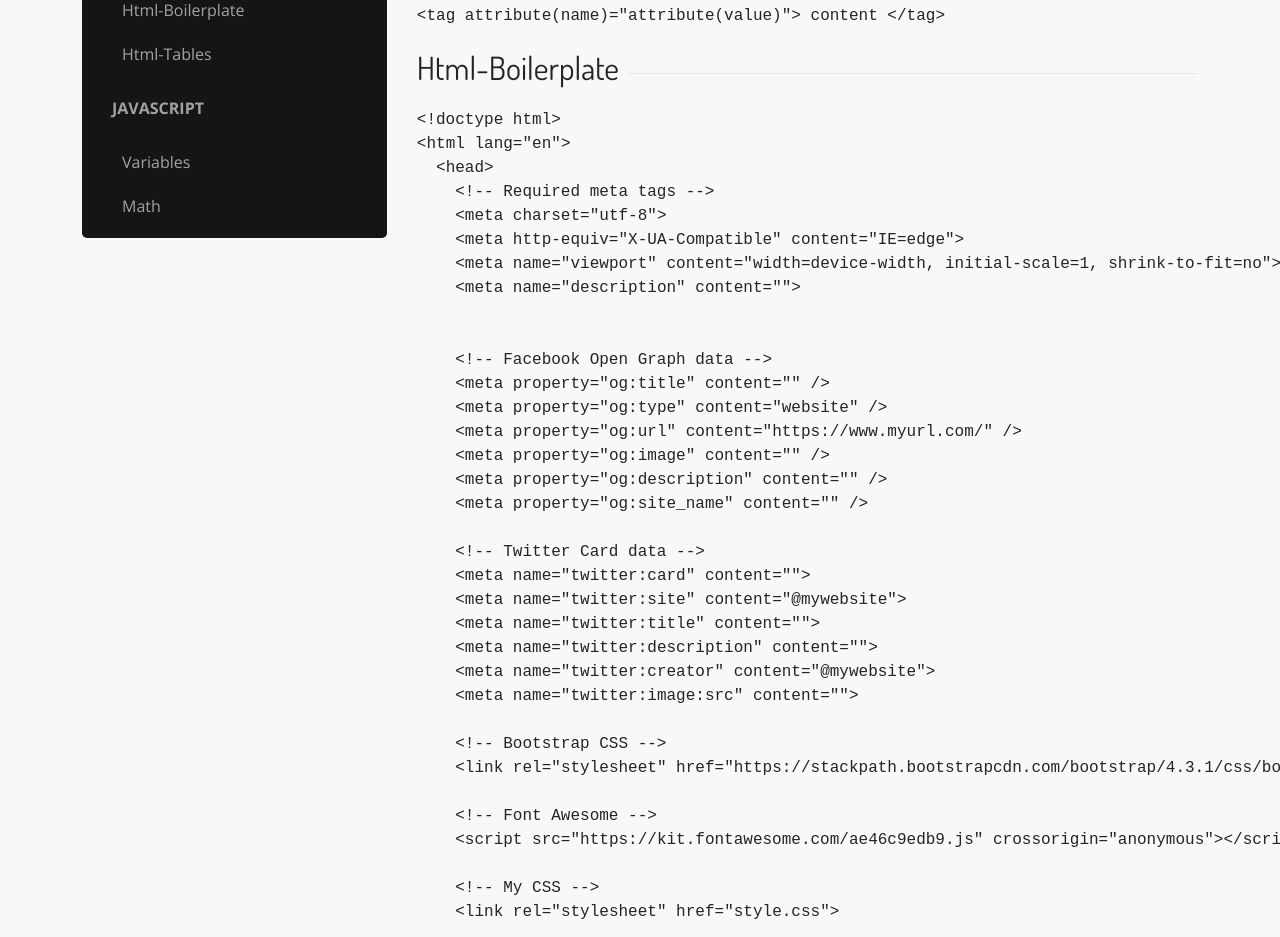
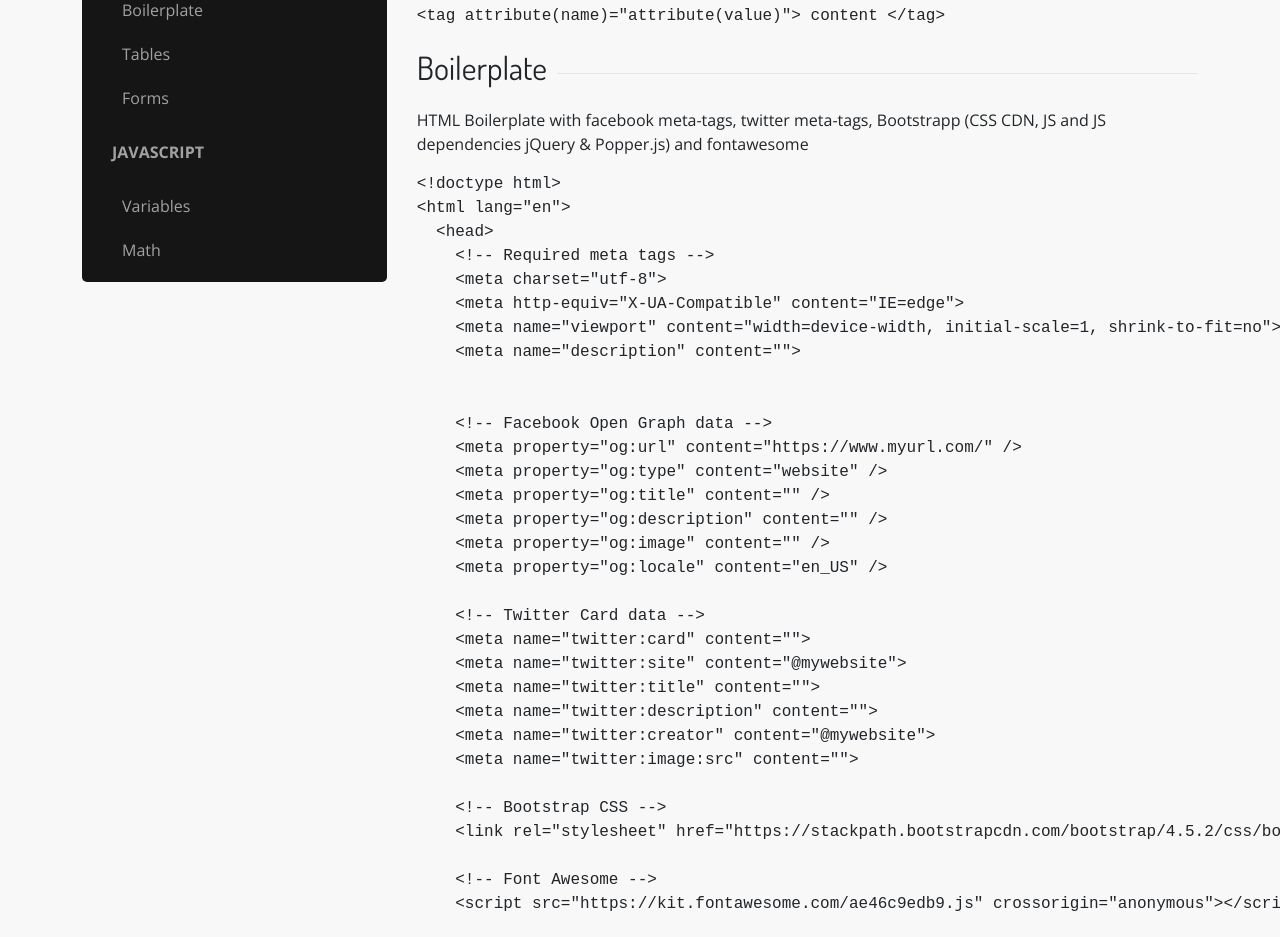
Before and after one commit to renodor/react-cheatsheet, a React app: page /html in a window 1280 px wide. Shown: the part 160-1097 px from the top of the page. Built offline with nearby package versions, Linux system fonts and the light colour scheme.

Commit message:
Add inline code component and continue HTML content

```diff
--- a/assets/stylesheets/application.scss
+++ b/assets/stylesheets/application.scss
@@ -58,3 +58,9 @@ div.code-toolbar > .toolbar {
     }
   }
 }
+
+.inline-code {
+  color: #D75139;
+  font-weight: 600;
+  font-style: italic;
+}
--- /dev/null
+++ b/src/components/inline_code.jsx
@@ -0,0 +1,4 @@
+/* eslint-disable arrow-body-style */
+import React from 'react';
+
+export const InlineCode = ({ code }) => <span className="inline-code">{code}</span>;
--- a/src/components/prism_code.jsx
+++ b/src/components/prism_code.jsx
@@ -1,7 +1,7 @@
 import React, { Component } from 'react';
 import Prism from 'prismjs';
 
-export class PrismCode extends Component {
+class PrismCode extends Component {
   componentDidMount() {
     Prism.highlightAll();
   }
@@ -9,13 +9,11 @@ export class PrismCode extends Component {
   render() {
     const { code, plugins, language } = this.props;
     return (
-      <div>
-        <pre className={!plugins ? '' : plugins.join(' ')}>
-          <code className={`language-${language}`}>
-            {code.trim()}
-          </code>
-        </pre>
-      </div>
+      <pre className={!plugins ? '' : plugins.join(' ')}>
+        <code className={`language-${language}`}>
+          {code.trim()}
+        </code>
+      </pre>
     );
   }
 }
--- a/src/components/sections_content/html.jsx
+++ b/src/components/sections_content/html.jsx
@@ -1,5 +1,8 @@
+/* eslint-disable max-len, react/jsx-one-expression-per-line */
+
 import React from 'react';
 import PrismCode from '../prism_code';
+import { InlineCode as Ic } from '../inline_code';
 
 const language = 'markup';
 
@@ -18,12 +21,12 @@ const code = {
 
 
     <!-- Facebook Open Graph data -->
+    <meta property="og:url" content="https://www.myurl.com/" />
+    <meta property="og:type" content="website" />
     <meta property="og:title" content="" />
-    <meta property="og:type" content="website" />
-    <meta property="og:url" content="https://www.myurl.com/" />
+    <meta property="og:description" content="" />
     <meta property="og:image" content="" />
-    <meta property="og:description" content="" />
-    <meta property="og:site_name" content="" />
+    <meta property="og:locale" content="en_US" />
 
     <!-- Twitter Card data -->
     <meta name="twitter:card" content="">
@@ -34,7 +37,7 @@ const code = {
     <meta name="twitter:image:src" content="">
 
     <!-- Bootstrap CSS -->
-    <link rel="stylesheet" href="https://stackpath.bootstrapcdn.com/bootstrap/4.3.1/css/bootstrap.min.css" integrity="sha384-ggOyR0iXCbMQv3Xipma34MD+dH/1fQ784/j6cY/iJTQUOhcWr7x9JvoRxT2MZw1T" crossorigin="anonymous">
+    <link rel="stylesheet" href="https://stackpath.bootstrapcdn.com/bootstrap/4.5.2/css/bootstrap.min.css" integrity="sha384-ggOyR0iXCbMQv3Xipma34MD+dH/1fQ784/j6cY/iJTQUOhcWr7x9JvoRxT2MZw1T" crossorigin="anonymous">
 
     <!-- Font Awesome -->
     <script src="https://kit.fontawesome.com/ae46c9edb9.js" crossorigin="anonymous"></script>
@@ -47,10 +50,9 @@ const code = {
   <body>
     <h1>Hello, world!</h1>
 
-    <!-- jQuery first, then Popper.js, then Bootstrap JS -->
-    <script src="https://code.jquery.com/jquery-3.3.1.slim.min.js" integrity="sha384-q8i/X+965DzO0rT7abK41JStQIAqVgRVzpbzo5smXKp4YfRvH+8abtTE1Pi6jizo" crossorigin="anonymous"></script>
-    <script src="https://cdnjs.cloudflare.com/ajax/libs/popper.js/1.14.7/umd/popper.min.js" integrity="sha384-UO2eT0CpHqdSJQ6hJty5KVphtPhzWj9WO1clHTMGa3JDZwrnQq4sF86dIHNDz0W1" crossorigin="anonymous"></script>
-    <script src="https://stackpath.bootstrapcdn.com/bootstrap/4.3.1/js/bootstrap.min.js" integrity="sha384-JjSmVgyd0p3pXB1rRibZUAYoIIy6OrQ6VrjIEaFf/nJGzIxFDsf4x0xIM+B07jRM" crossorigin="anonymous"></script>
+    <!-- jQuery first, then Bootstrap JS -->
+    <script src="https://code.jquery.com/jquery-3.5.1.slim.min.js" integrity="sha256-4+XzXVhsDmqanXGHaHvgh1gMQKX40OUvDEBTu8JcmNs=" crossorigin="anonymous"></script>
+    <script src="https://stackpath.bootstrapcdn.com/bootstrap/4.5.2/js/bootstrap.bundle.min.js" integrity="sha384-JjSmVgyd0p3pXB1rRibZUAYoIIy6OrQ6VrjIEaFf/nJGzIxFDsf4x0xIM+B07jRM" crossorigin="anonymous"></script>
   </body>
 </html>`,
 
@@ -81,17 +83,28 @@ const Html = (props) => {
   switch (props.subSectionName) {
     case 'naming': {
       return (
-        <PrismCode code={code.naming} language={language} />
+        <div><PrismCode code={code.naming} language={language} /></div>
       );
     }
-    case 'html-boilerplate': {
+    case 'boilerplate': {
       return (
-        <PrismCode code={code.boilerplate} language={language} />
+        <div>
+          <p>HTML Boilerplate with facebook meta-tags, twitter meta-tags, Bootstrapp (CSS CDN, JS and JS dependencies jQuery & Popper.js) and fontawesome</p>
+          <PrismCode code={code.boilerplate} language={language} />
+        </div>
       );
     }
-    case 'html-tables': {
+    case 'tables': {
       return (
-        <PrismCode code={code.tables} language={language} />
+        <div><PrismCode code={code.tables} language={language} /></div>
+      );
+    }
+    case 'forms': {
+      return (
+        <div>
+          <p>A form is defined by a <Ic code="<form>" /> tag. Inside you define :</p>
+          <PrismCode code={code.tables} language={language} />
+        </div>
       );
     }
     default: {
--- a/src/data/sections.js
+++ b/src/data/sections.js
@@ -1,4 +1,4 @@
 export default {
-  html: ['naming', 'html-boilerplate', 'html-tables'],
+  html: ['naming', 'boilerplate', 'tables', 'forms'],
   javascript: ['variables', 'math']
 };
```
